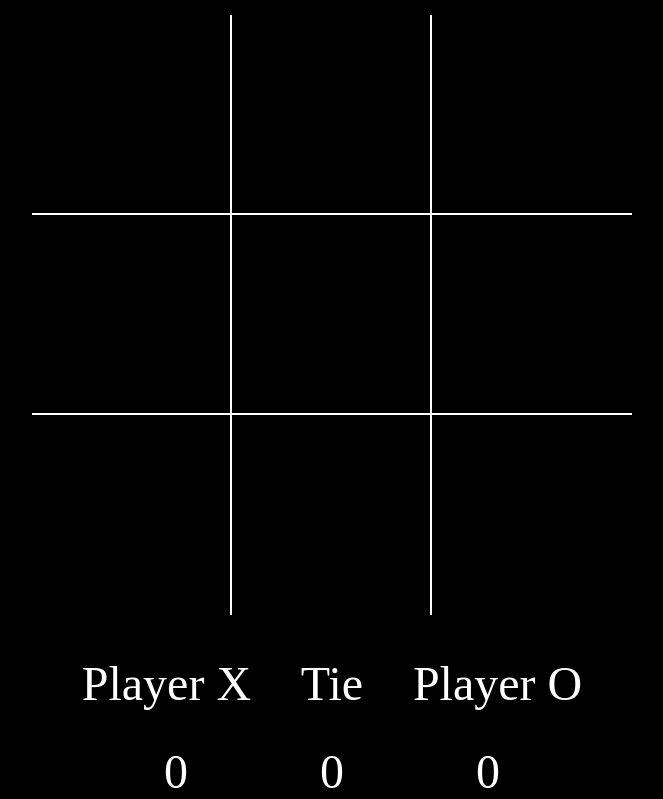
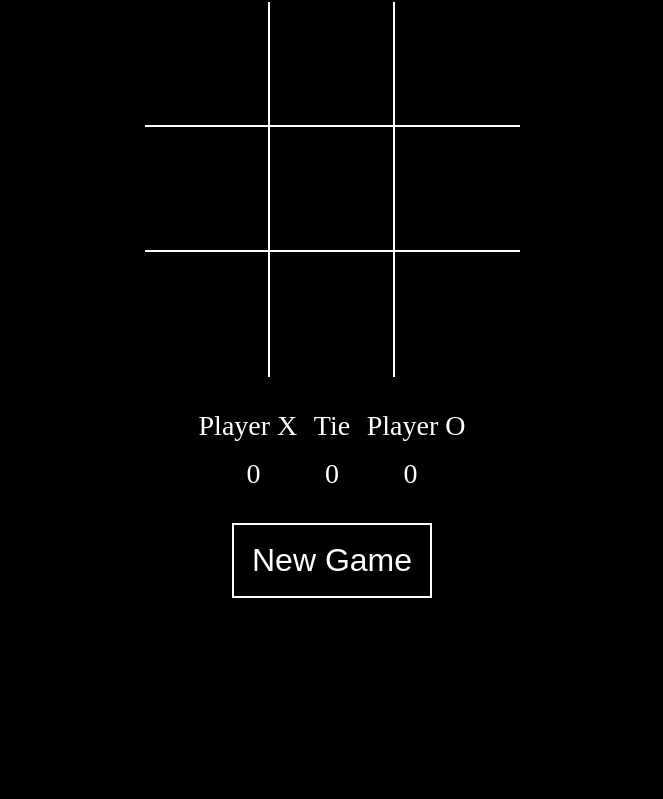
Before and after one commit to orielsanchez/tictactoe, a plain HTML site: page index.html in a window 1280 px wide. Shown: the part 112-911 px from the top of the page, without its empty margins (308-971 px from the left). After the commit the page ends 800 px from the top, so only its background shows below. Drawn offline with Linux system fonts and the light colour scheme; files whose address does not match are found by name.

Commit message:
updated styles

```diff
--- a/app/_tictactoe.scss
+++ b/app/_tictactoe.scss
@@ -46,7 +46,7 @@ button {
 				border-radius: 0;
 				border: none;
 				background: #000;
-				font-size: 4em;
+				font-size: 5em;
 			}
 		}
 	}
@@ -63,14 +63,14 @@ button {
 	display: flex;
 	justify-content: space-evenly;
 	align-items: center;
-	padding: 20px 0;
+	padding: 10px 0;
 	width: 300px;
 	font-size: 1.5em;
 }
 
 .new-game-btn {
-	width: 300px;
-	height: 100px;
+	width: 200px;
+	height: 75px;
 	font-size: 2em;
 	background: black;
 	border: 2px solid #fff;
@@ -102,21 +102,21 @@ button {
 
 @media (min-width: 768px) {
 	header {
-		font-size: 1.2em;
+		font-size: 1em;
 	}
 	.container .row .box {
-		width: 200px;
-		height: 200px;
+		width: 125px;
+		height: 125px;
 
 		button {
-			font-size: 7em;
+			font-size: 6em;
 		}
 	}
 
 	.player-scores,
-	.player-scores-titles,
-	.new-game-btn {
-		width: 600px;
-		font-size: 3em;
+	.player-scores-titles {
+		width: 300px;
+		font-size: 1.75em;
+		padding: 10px 0;
 	}
 }
```
Also changed, not shown: dist/styles.css, 1 other file.
